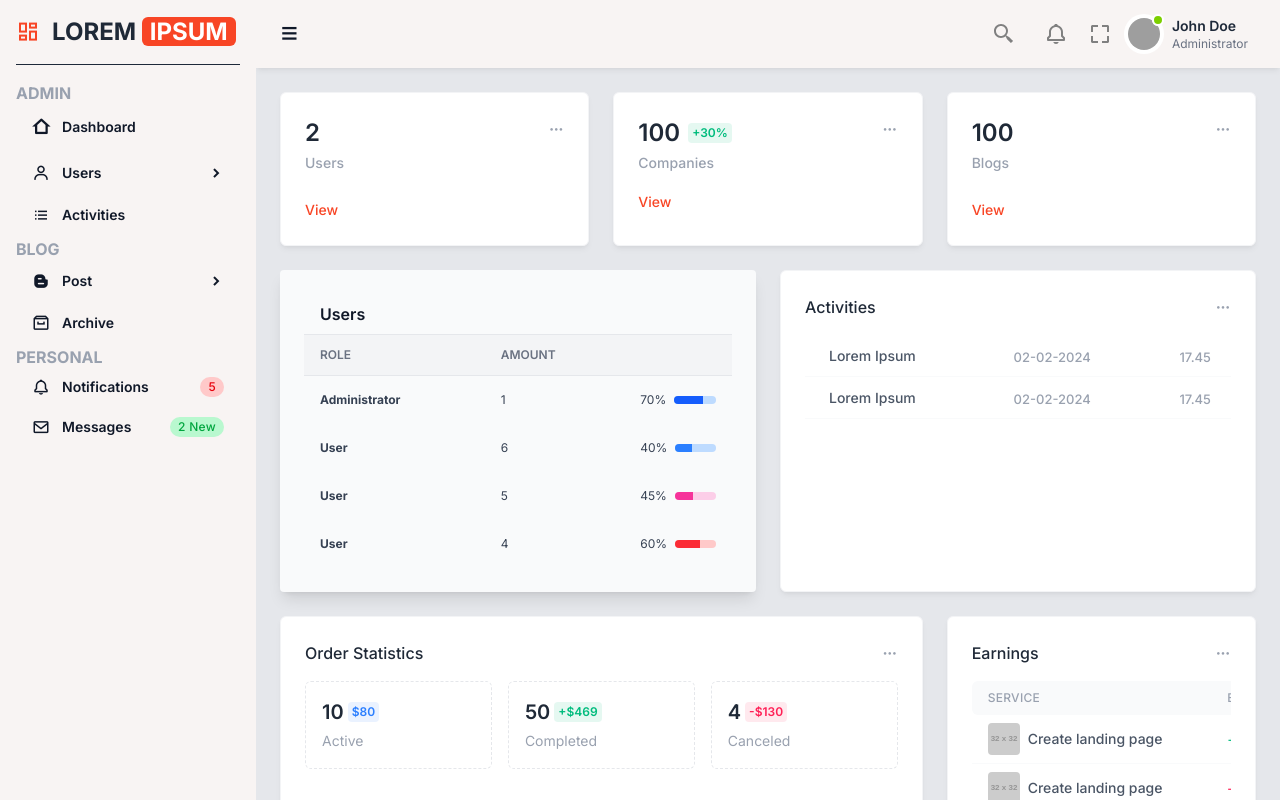
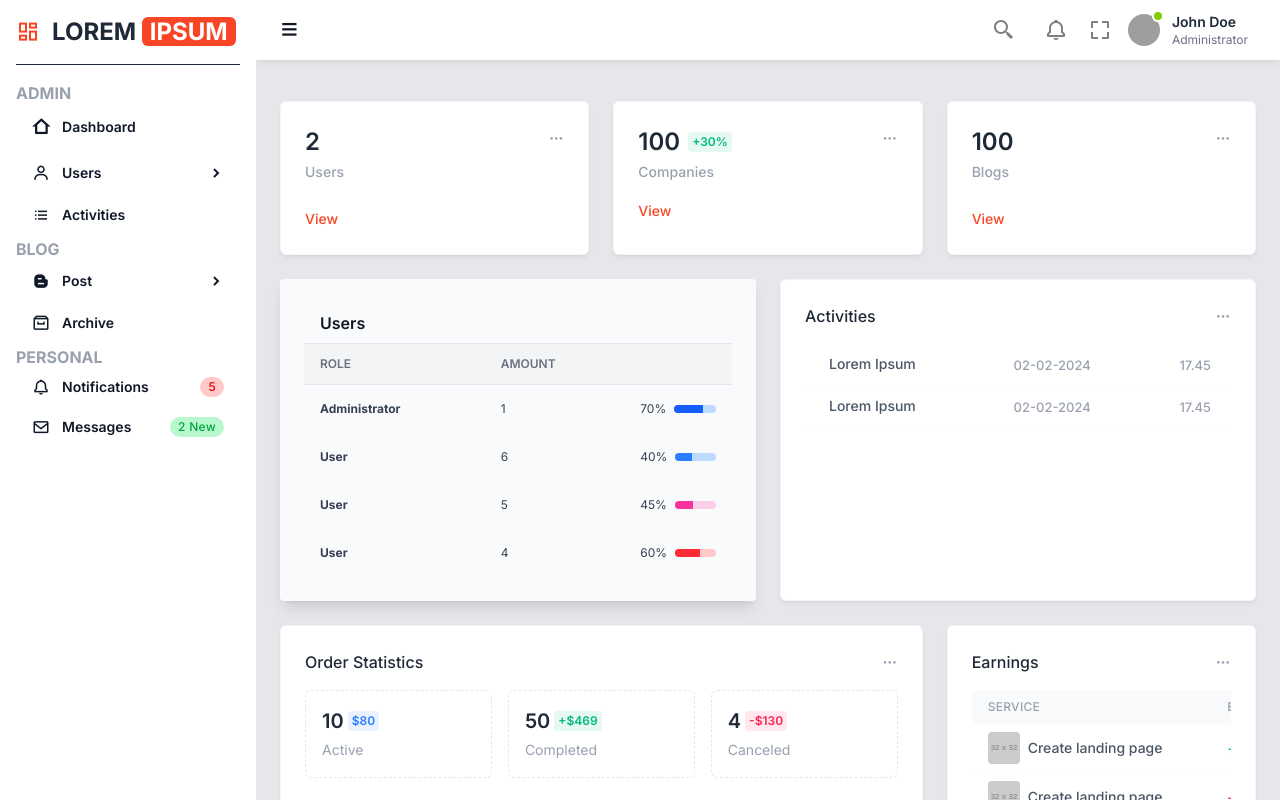
Before and after one commit to Calohu21/ambulance-management-front, an Angular app: page / in a window 1280 px wide. Shown: the top 800 px of the page. Built offline with nearby package versions, Linux system fonts and the light colour scheme; grey boxes are pictures that could not be loaded.

Commit message:
refactor(dashboard): navbar redesign

```diff
--- a/src/app/core/layout/main-layout/main-layout/main-layout.css
+++ b/src/app/core/layout/main-layout/main-layout/main-layout.css
@@ -1387,6 +1387,7 @@ video {
     margin-left 0.3s ease,
     width 0.3s ease;
   overflow-x: hidden;
+  padding-top: 4.8rem; /* Space for fixed navbar */
 }
 
 @media (min-width: 768px) {
--- a/src/app/shared/components/navbar/navbar.css
+++ b/src/app/shared/components/navbar/navbar.css
@@ -0,0 +1,25 @@
+/* Navbar always fixed at top */
+.navbar-container {
+  transition: left 0.3s ease, width 0.3s ease;
+}
+
+/* Adjust navbar position based on sidebar state */
+@media (min-width: 768px) {
+  .navbar-container {
+    left: 16rem; /* 256px - sidebar width */
+    width: calc(100% - 16rem);
+  }
+
+  .navbar-container.sidebar-collapsed {
+    left: 4rem; /* 64px - collapsed sidebar */
+    width: calc(100% - 4rem);
+  }
+}
+
+/* On mobile, navbar takes full width */
+@media (max-width: 767px) {
+  .navbar-container {
+    left: 0;
+    width: 100%;
+  }
+}
--- a/src/app/shared/components/navbar/navbar.html
+++ b/src/app/shared/components/navbar/navbar.html
@@ -1,5 +1,6 @@
 <div
-  class="py-2 px-6 bg-[#f8f4f3] flex items-center shadow-md shadow-black/5 sticky top-0 left-0 z-30"
+  class="navbar-container fixed top-0 py-1 px-6 bg-white flex items-center shadow-md shadow-black/5 z-40"
+  [class.sidebar-collapsed]="!sidebarService.isSidebarOpen()"
 >
   <button
     type="button"
--- a/src/app/shared/components/navbar/navbar.ts
+++ b/src/app/shared/components/navbar/navbar.ts
@@ -8,7 +8,8 @@ import { SidebarService } from '@core/services/sidebar.service';
   styleUrl: './navbar.css',
 })
 export class Navbar {
-  private sidebarService = inject(SidebarService);
+  // Expose as public so template can access it
+  sidebarService = inject(SidebarService);
 
   toggleSidebar(): void {
     this.sidebarService.toggleSidebar();
--- a/src/app/shared/components/sidebar/sidebar.html
+++ b/src/app/shared/components/sidebar/sidebar.html
@@ -1,5 +1,5 @@
 <div
-  class="fixed left-0 top-0 w-64 h-full bg-[#f8f4f3] p-4 z-50 sidebar-menu transition-transform"
+  class="fixed left-0 top-0 w-64 bg-white h-full p-4 z-50 sidebar-menu transition-transform"
   [class.collapsed]="!isSidebarOpen()"
 >
   <a href="#" class="flex items-center pb-4 border-b border-b-gray-800">
```
